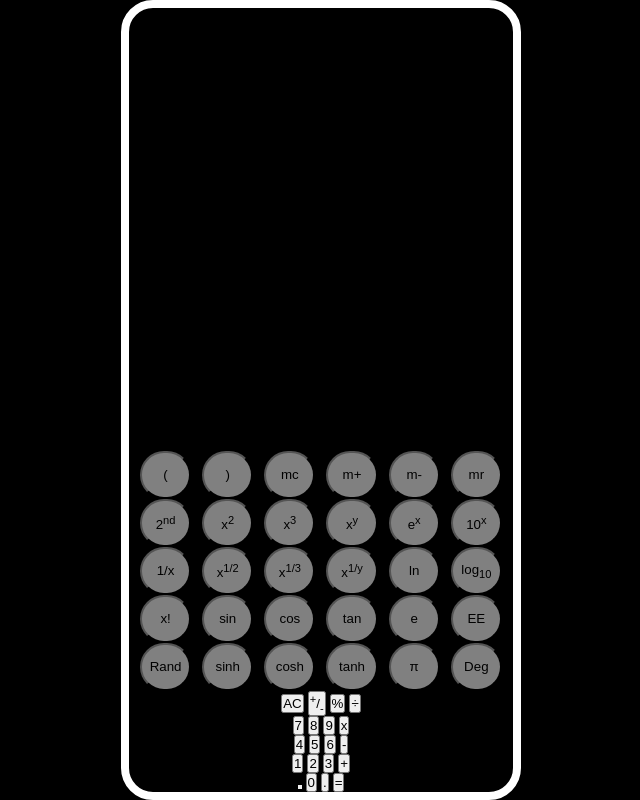
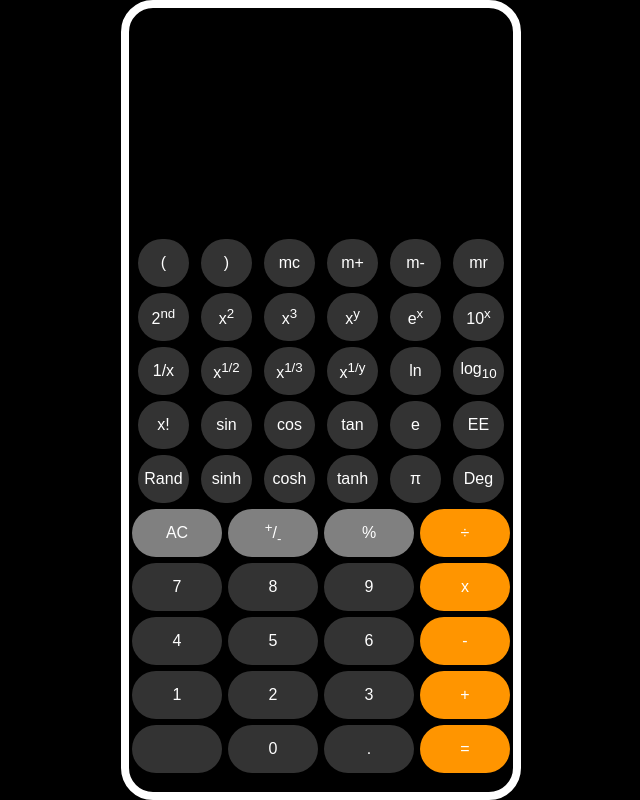
Before and after one commit to mohd-amaan2909/calculator, a plain HTML site: page index.html in a window 1280 px wide. Shown: the whole page, without its empty margins (319-959 px from the left). Drawn offline with Linux system fonts and the light colour scheme.

Commit message:
completed the styling

```diff
--- a/index.html
+++ b/index.html
@@ -56,38 +56,38 @@
     </div>
 
     <div class="line-6">
-        <button>AC</button>
-        <button><sup>+</sup>/<sub>-</sub></button>
-        <button>%</button>
-        <button>÷</button>
+        <button class="button2 op2">AC</button>
+        <button class="button2 op2"><sup>+</sup>/<sub>-</sub></button>
+        <button class="button2 op2">%</button>
+        <button class="button2 op">÷</button>
     </div>
 
     <div class="line-7">
-        <button>7</button>
-        <button>8</button>
-        <button>9</button>
-        <button>x</button>
+        <button class="button2">7</button>
+        <button class="button2">8</button>
+        <button class="button2">9</button>
+        <button class="button2 op">x</button>
     </div>
 
     <div class="line-8">
-        <button>4</button>
-        <button>5</button>
-        <button>6</button>
-        <button>-</button>
+        <button class="button2">4</button>
+        <button class="button2">5</button>
+        <button class="button2">6</button>
+        <button class="button2 op">-</button>
     </div>
 
     <div class="line-9">
-        <button>1</button>
-        <button>2</button>
-        <button>3</button>
-        <button>+</button>
+        <button class="button2">1</button>
+        <button class="button2">2</button>
+        <button class="button2">3</button>
+        <button class="button2 op">+</button>
     </div>
 
-    <div class="line-8">
-        <button></button>
-        <button>0</button>
-        <button>.</button>
-        <button>=</button>
+    <div class="line-10">
+        <button class="button2"></button>
+        <button class="button2">0</button>
+        <button class="button2">.</button>
+        <button class="button2 op">=</button>
     </div>
     </div>
     </div>
--- a/style.css
+++ b/style.css
@@ -21,16 +21,43 @@
     border: 0.5rem solid white;
     border-radius: 2rem;
 }
-.line-1, .line-2, .line-3, .line-4, .line-5{
+.line-1, .line-2, .line-3, .line-4, .line-5, .line-6, .line-7, .line-8, .line-9, .line-10{
     width: 30vw;
     display: flex;
     justify-content: space-evenly;
-    align-items: space-evenly;
     flex-wrap: nowrap;
+
 }
 .button1{
     height: 6vh;
     width: 4vw;
     background-color: grey;
     border-radius: 2rem;
+    margin: 3px;
+    border: none;
+    background-color: 	#333333;
+    font-size: 1rem;
+    color: white;
 }
+.button2{
+    height: 6vh;
+    width: 8vw;
+    background-color: grey;
+    border-radius: 2rem;
+    margin: 3px;
+    border: none;
+    background-color: 	#333333;
+    font-size: 1rem;
+    color: white;
+}
+.line-10{
+    margin-bottom:1rem;
+}
+.op{
+    background-color: #FF9500;
+    font-size: 1rem;
+}
+.op2{
+    background-color: grey;
+    font-size: 1rem;
+}
```
